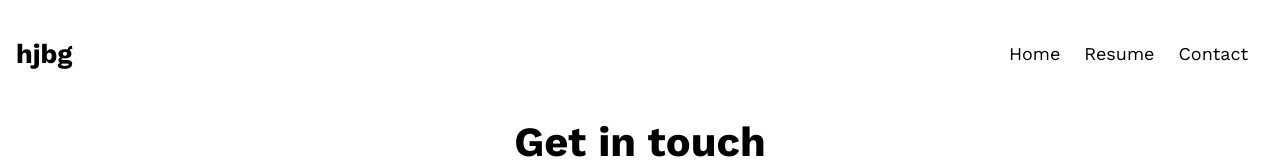
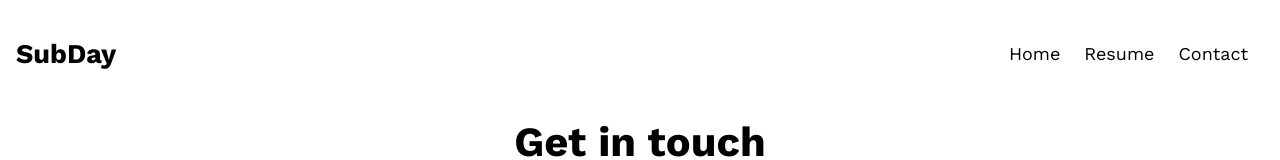
Before and after one commit to hgiven/subday, a Next.js app: page /contact in a window 1280 px wide. Shown: the top 160 px of the page. Built offline with nearby package versions, Linux system fonts and the light colour scheme.

Commit message:
Update Navbar.js

```diff
--- a/components/Navbar.js
+++ b/components/Navbar.js
@@ -17,7 +17,7 @@ const Navbar = () => {
       <nav className={`nav`}>
         <Link href={"/"}>
           <a>
-            <h1 className="logo">hjbg</h1>
+            <h1 className="logo">SubDay</h1>
           </a>
         </Link>
         <div
```
